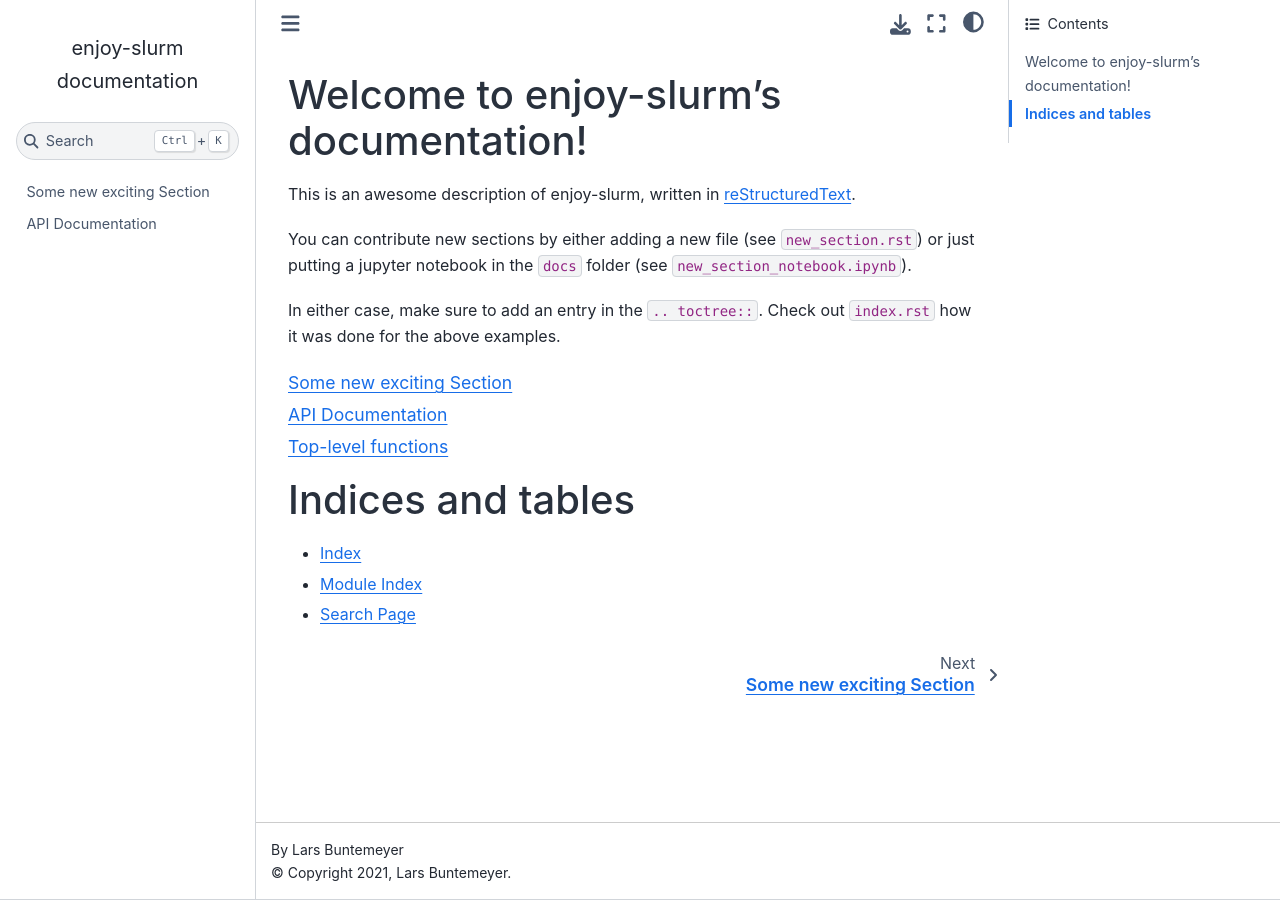
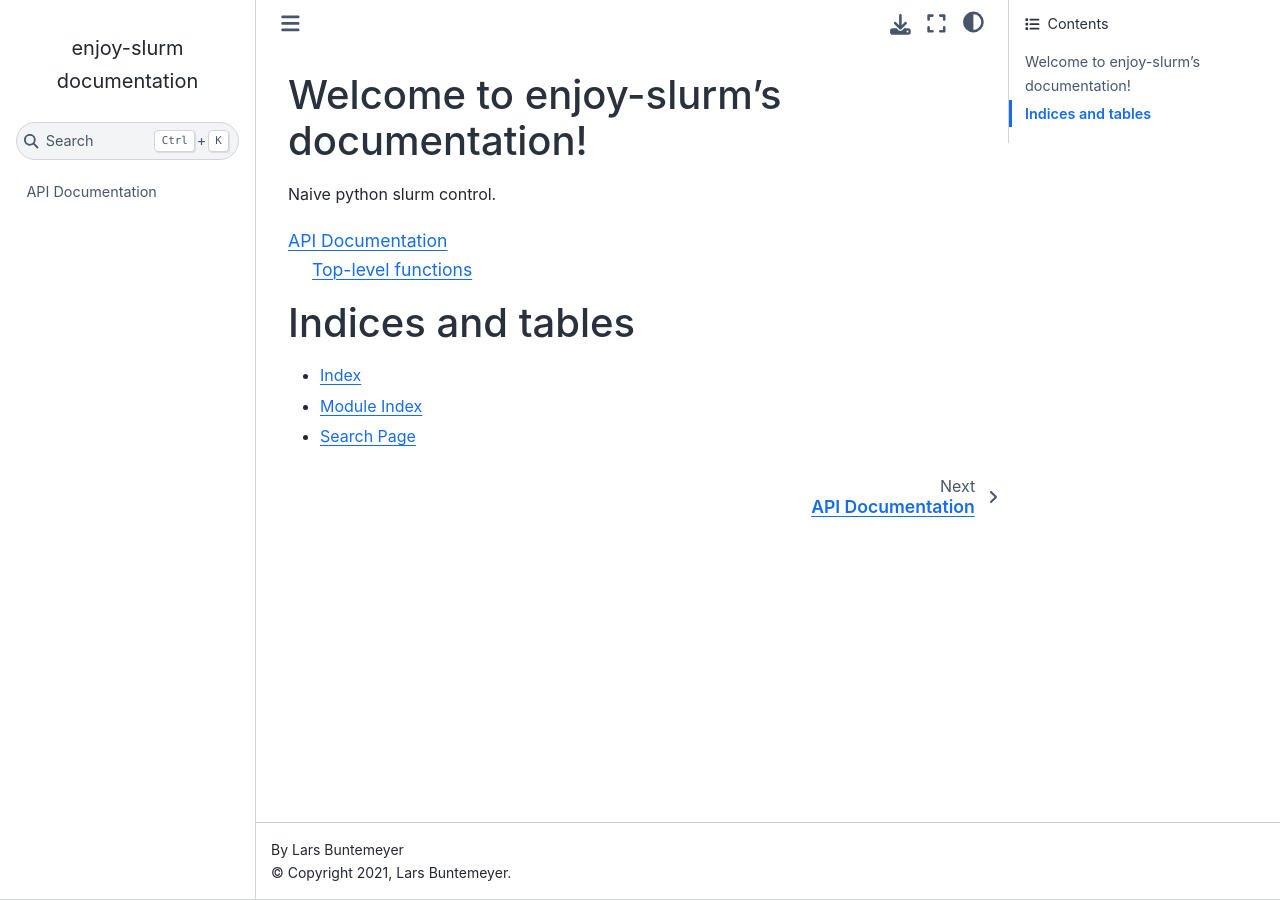
Before and after one commit to larsbuntemeyer/enjoy-slurm, a Sphinx documentation site: the page built from docs/index.rst, in a window 1280 px wide. Built offline with Sphinx 7.4.7 and the Sphinx Book theme 1.1.4, drawn with Linux system fonts in a browser that asks for light colours; the version number could not be read and is left out.

Commit message:
docs cleaning

```diff
--- a/docs/api.rst
+++ b/docs/api.rst
@@ -1,5 +1,6 @@
+#################
 API Documentation
-=================
+#################
 
 This page provides an auto-generated summary of the API.
 
--- a/docs/index.rst
+++ b/docs/index.rst
@@ -1,23 +1,12 @@
-.. gcm-filters documentation master file, created by
-   sphinx-quickstart on Tue Jan 12 09:24:23 2021.
-   You can adapt this file completely to your liking, but it should at least
-   contain the root `toctree` directive.
 
 Welcome to enjoy-slurm's documentation!
 =======================================
 
-This is an awesome description of enjoy-slurm, written in `reStructuredText`_.
-
-You can contribute new sections by either adding a new file (see ``new_section.rst``) or just putting a jupyter notebook
-in the ``docs`` folder (see ``new_section_notebook.ipynb``).
-
-In either case, make sure to add an entry in the ``.. toctree::``. Check out ``index.rst`` how it was done for the above examples.
+Naive python slurm control.
 
 .. toctree::
    :maxdepth: 2
 
-   new_section
-   new_section_notebook
    api
 
 
```
